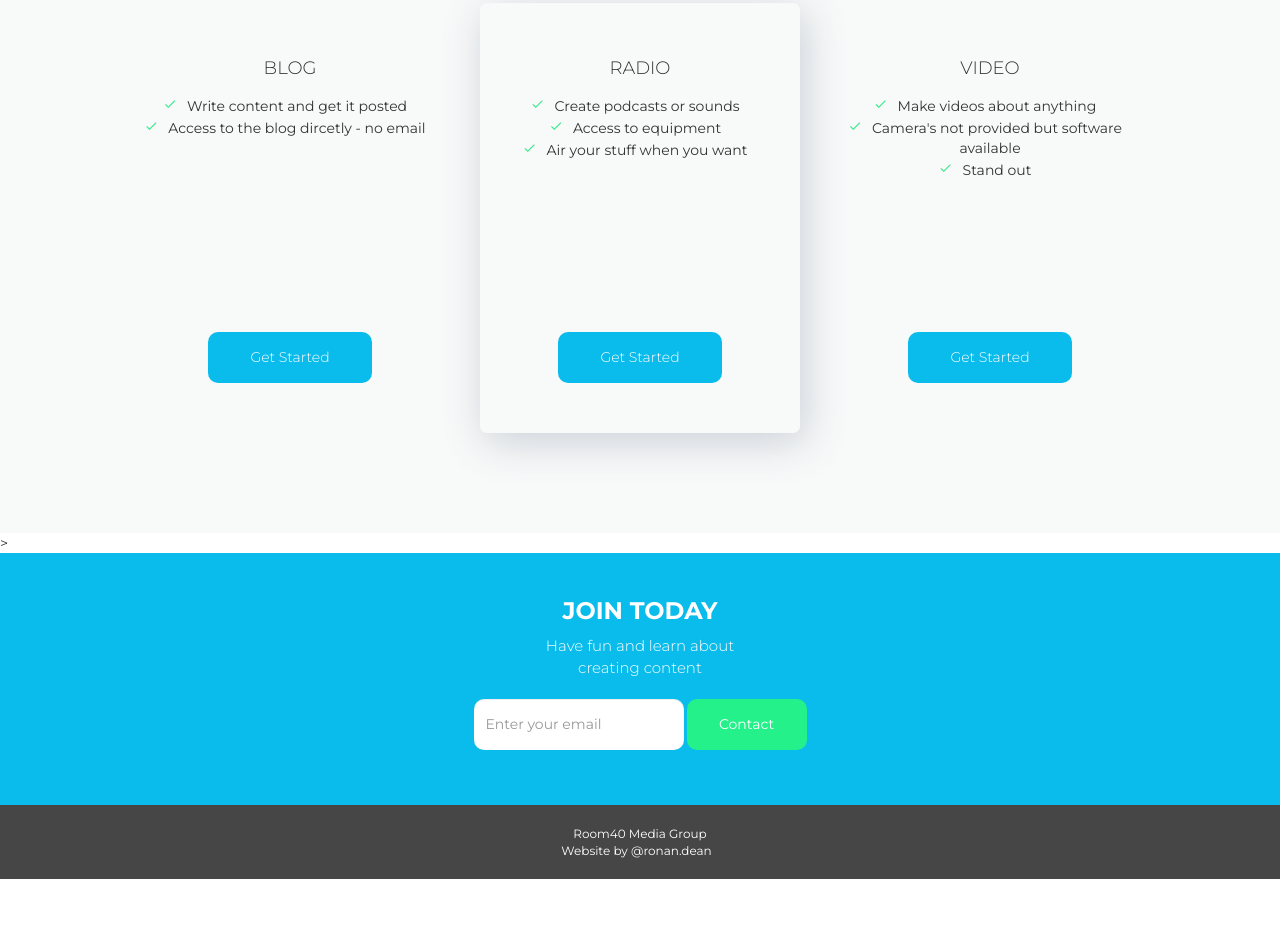
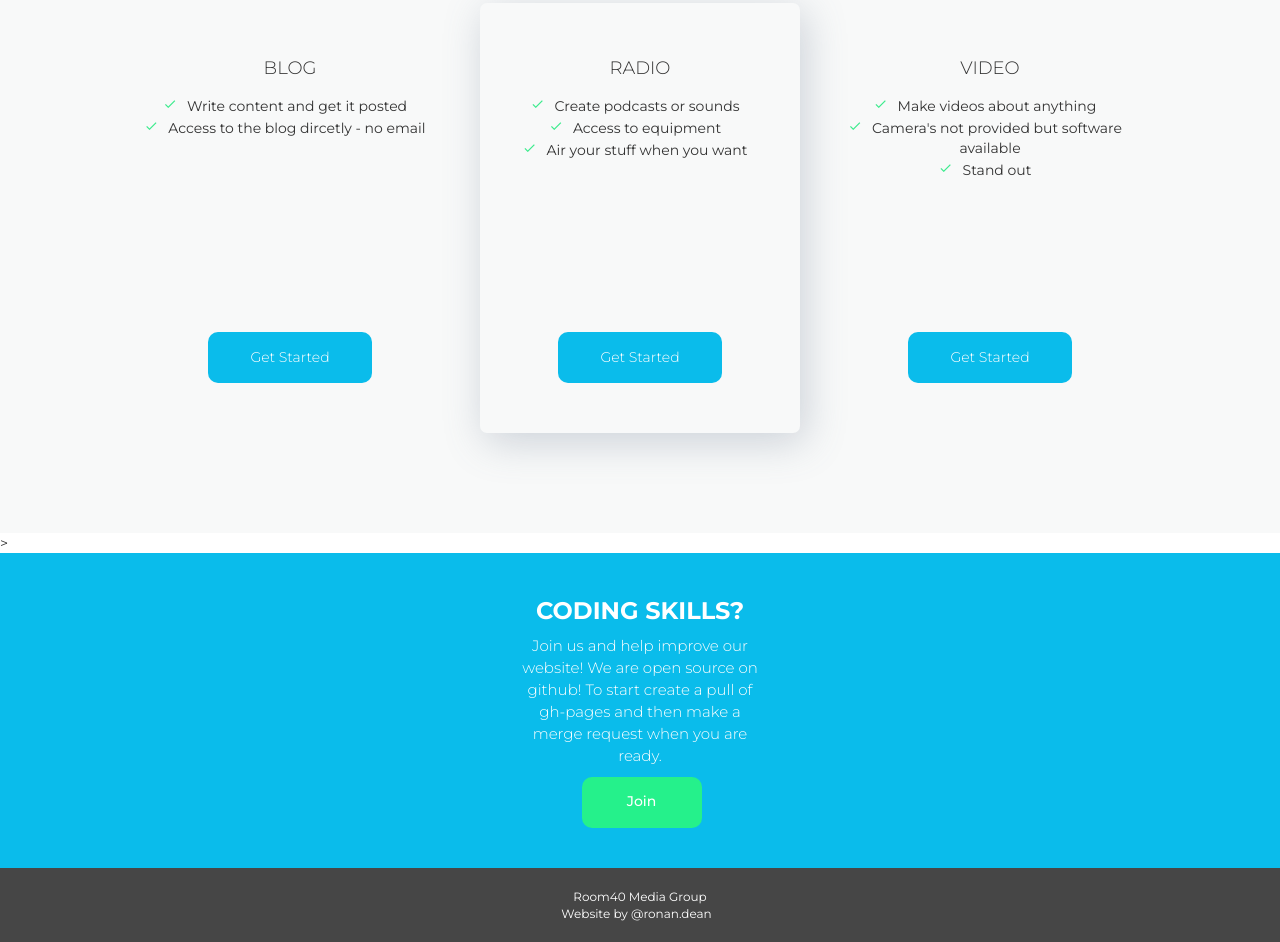
Before and after one commit to hengman/room40-site, a plain HTML site: page index.html in a window 1280 px wide. Shown: the part 2224-3166 px from the top of the page. Before the commit the page ends 3103 px from the top, so only its background shows below. Drawn offline with nearby package versions, Linux system fonts and the light colour scheme.

Commit message:
Added "Coding skills" Section
Added "Coding Skills" explaining that we are open source

```diff
--- a/assets/css/style.css
+++ b/assets/css/style.css
@@ -446,7 +446,7 @@ ul {
     color: #fff;
     height: 51px;
     width: 120px;
-    margin-top: 20px;
+    margin-top: 10px;
     margin-left: 3px;
     -webkit-transition-duration: 0.4s;
     /* Safari */
--- a/index.html
+++ b/index.html
@@ -252,18 +252,13 @@
   ================================================== -->
 
 <div class="blue-section">
-    <h3 class="blue-section-header bold"> JOIN TODAY</h3>
-    <h4 class="blue-section-subtext light">Have fun and learn about creating content</h4>
+    <h3 class="blue-section-header bold"> CODING SKILLS?</h3>
+    <h4 class="blue-section-subtext light">Join us and help improve our website! We are open source on github! To start create a pull of gh-pages and then make a merge request when you are ready.</h4>
 
     <div class="email-form-div">
-        <form id="email-form" class="form-group email-form" action="mailchimp.php" method="post">
-            <input type="email" class="form-control email-input" name="email" id="newsletter-email-input"
-                   placeholder="Enter your email">
-            <button type="submit" class="btn submit-btn">Contact</button>
-            <div id="newsletter-spinner">
-                <i class="fa fa-cog fa-spin" style="font-size:24px"></i>
-            </div>
-        </form>
+
+        <a href="https://github.com/ronan-dean/room40-site/tree" class="btn submit-btn"><h5>Join</h5></a>
+
     </div>
     <!--email-form-div-->
 
```
